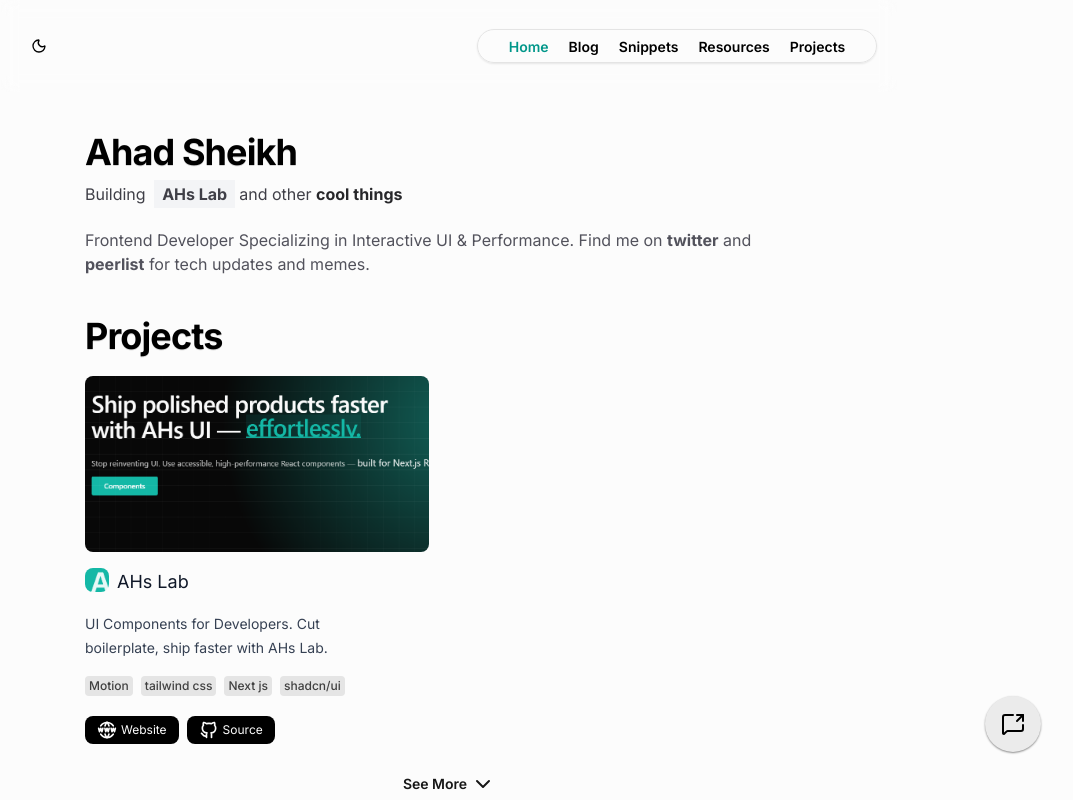
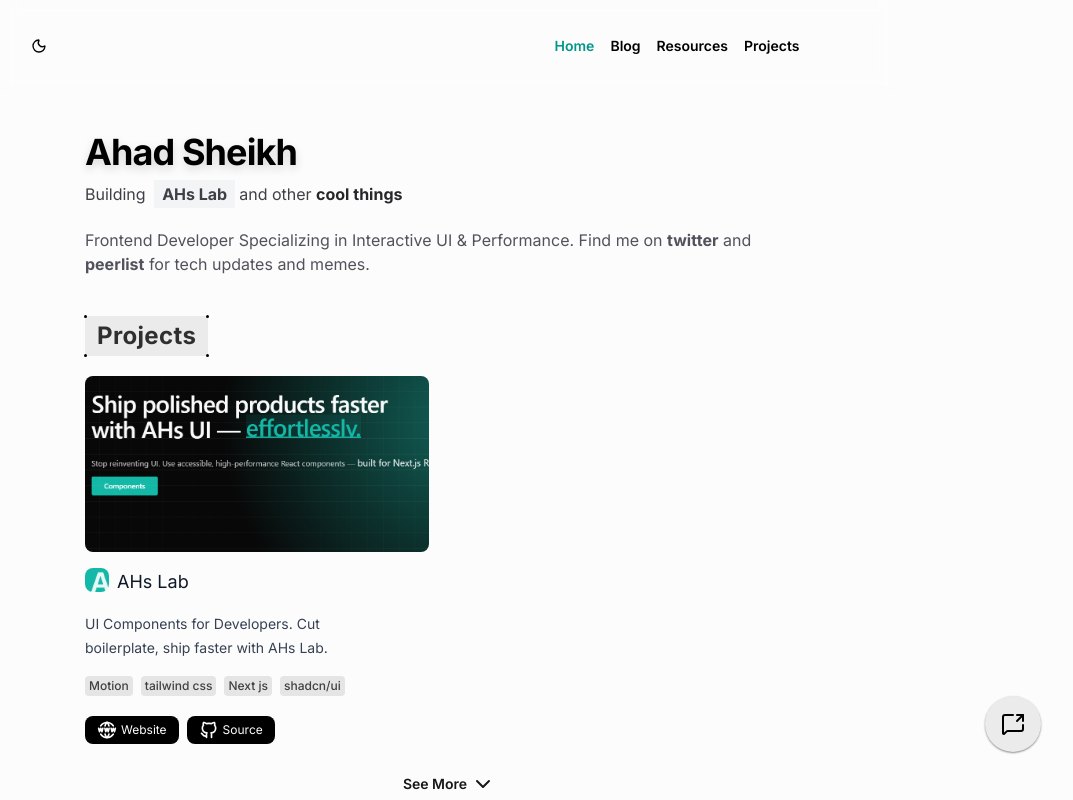
Before and after one commit to ahadsheikh1814/Ahs, a Next.js app: page / in a window 1280 px wide. Shown: the top 800 px of the page, without its empty margins (191-1264 px from the left). Built offline with nearby package versions, Linux system fonts and the light colour scheme.

Commit message:
fix the landing page

```diff
--- a/app/page.tsx
+++ b/app/page.tsx
@@ -5,6 +5,7 @@
 import { Projects } from "@/lib/projects";
 import BlogPreview from "@/components/landing/BlogPreview";
 import SeeMoreBtn from "@/components/elements/SeeMoreBtn";
+import HighLightText from "@/components/elements/HighLightText";
 
 
 
@@ -13,7 +14,11 @@
   return (
     <div className="min-h-screen">
     <Hero/>
-    <H1 className="mt-10">Projects</H1>
+    <div className="mt-10">
+    <HighLightText>
+      <span className="text-2xl text-primary/80 dark:text-primary/90 font-bold px-2">Projects</span>
+    </HighLightText>
+    </div>
     <div className="grid md:grid-cols-2 gap-10 mt-5">
     {Projects.map((itm,idx)=>(
       <ProjectCards key={idx} title={itm.title} description={itm.description} imgUrl={itm.imgUrl} tech={itm.tech} link={itm.link} LandImg={itm.LandImg} GitDir={itm.GitDir}/>
@@ -22,7 +27,11 @@
     <div className="w-full flex justify-center mt-3">
         <SeeMoreBtn link="/projects">See More</SeeMoreBtn>
       </div>
-    <H1 className="mt-10">Blogs</H1>
+      <div className="mt-10">
+    <HighLightText>
+      <span className="text-2xl text-primary/80 dark:text-primary/90 font-bold px-2">Blogs</span>
+    </HighLightText>
+    </div>
     <BlogPreview/>
     </div>
   );
--- a/components/elements/H1.tsx
+++ b/components/elements/H1.tsx
@@ -8,7 +8,7 @@
   children: React.ReactNode;
   className?: string;
 }) => {
-  return <h1 className={cn(className,"font-bold text-3xl md:text-4xl tracking-tight mb-2 text-primary text-shadow-2xs")}>{children}</h1>;
+  return <h1 className={cn(className,"font-bold text-3xl md:text-4xl tracking-tight mb-2 text-primary drop-shadow-lg")}>{children}</h1>;
 };
 
 export default H1;
--- a/components/elements/HighLightText.tsx
+++ b/components/elements/HighLightText.tsx
@@ -2,7 +2,7 @@
 
 const HighLightText = ({ children }: { children: React.ReactNode }) => {
   return (
-    <p className="bg-accent relative w-fit p-1 text-sm tracking-wide">
+    <p className="bg-accent relative w-fit p-1 text-sm font-semibold tracking-wide">
       {children}
       <Dots />
     </p>
--- a/components/landing/BlogPreview.tsx
+++ b/components/landing/BlogPreview.tsx
@@ -8,7 +8,7 @@
 };
 const BlogPreview = async () => {
   const allBlogs = getBlogs();
-  const blogs = (await allBlogs).slice(0, 3); // Limit to max 3 blogs
+  const blogs = (await allBlogs).slice(0, 3);
   return (
     <div>
       <div className="border-accent-foreground/10 bg-accent mt-5 mb-2 flex flex-col gap-10 rounded border p-3">
--- a/components/landing/ProjectCards.tsx
+++ b/components/landing/ProjectCards.tsx
@@ -2,7 +2,7 @@
 import { cn } from "@/lib/utils";
 import { IconBrandGithub, IconWorldWww } from "@tabler/icons-react";
 import Image from "next/image";
-import React from "react";
+import React, { useState } from "react";
 
 const ProjectCards = ({
   title,
@@ -21,16 +21,19 @@
   LandImg: string;
   GitDir?: string;
 }) => {
+  const [isHovered, setHovered] = useState<boolean>(false);
   return (
     <div className="group relative h-full w-full">
       <div
+       onMouseEnter={() => setHovered(true)}
+       onMouseLeave={() => setHovered(false)}
         className={cn(
           "relative flex h-96  flex-col items-start rounded",
           "transition-all duration-100 ease-in-out",
-          // "border-neutral-300 dark:border-neutral-800",
-          // "group-hover:border",
-          "group-hover:shadow-ahs"
         )}
+        style={{
+          boxShadow: isHovered ? 'var(--shadow-ahs)' : 'none'
+        }}
       >
         <div className={cn(
           "h-[50%] w-full overflow-hidden rounded",
--- a/components/layout/Navbar.tsx
+++ b/components/layout/Navbar.tsx
@@ -4,7 +4,7 @@
 import Link from "next/link";
 import { usePathname } from "next/navigation";
 import { cn } from "@/lib/utils";
-import { AnimatePresence, motion } from "motion/react";
+import { AnimatePresence, motion, useMotionValueEvent, useScroll } from "motion/react";
 import { IconMenu2, IconX } from "@tabler/icons-react";
 
 type navLink = {
@@ -21,10 +21,10 @@
     title: "Blog",
     href: "/blog",
   },
-  {
-    title: "Snippets",
-    href: "/snippets",
-  },
+  // {
+  //   title: "Snippets",
+  //   href: "/snippets",
+  // },
   {
     title: "Resources",
     href: "/resources",
@@ -37,25 +37,60 @@
 
 const Navbar = () => {
   const pathname = usePathname();
+  const [isHovered, setHovered] = useState<number | null>(null);
+  const [scrolled, setScroll] = useState<boolean>(false);
+
+  const { scrollY } = useScroll();
+
+  useMotionValueEvent(scrollY, 'change', (latest) => {
+    if (latest > 20) {
+      setScroll(true);
+    } else {
+      setScroll(false);
+    }
+  });
   return (
-    <nav className="mx-auto flex h-23 w-full max-w-4xl items-center justify-between px-5 sticky bg-background/10 z-20 backdrop-blur-sm top-0 ">
+    <motion.nav
+    animate={{
+      height: scrolled ? "64px":""
+    }}
+    transition={{
+      duration: 0.3,
+      ease: 'easeOut',
+    }}
+    className="bg-background/10 sticky top-0 z-20 mx-auto flex h-23 w-full max-w-4xl items-center justify-between px-2 md:px-5 backdrop-blur-sm">
       <ModeToggle />
-      <div className="hidden w-[25rem] items-center justify-center gap-5 rounded-full border-[1px] py-1 shadow-2xs md:flex">
+      <div className="hidden w-[25rem] items-center justify-center rounded-full py-1 md:flex">
         {NavLinks.map((itm, idx) => (
-          <Link className="relative" key={idx} href={itm.href}>
+          <Link
+            className="relative px-2 py-1 text-sm"
+            key={idx}
+            href={itm.href}
+            onMouseEnter={() => setHovered(idx)}
+            onMouseLeave={() => setHovered(null)}
+          >
             <span
               className={cn(
-                "text-sm font-semibold",
-                pathname === itm.href && "text-teal-600",
+                "z-10 text-sm font-semibold",
+                "transition-colors duration-75",
+                pathname === itm.href && "z-10 text-teal-600 hover:text-teal-500",
               )}
             >
               {itm.title}
             </span>
+            {isHovered === idx && (
+              <motion.span
+                layoutId="hovered-span"
+                className={
+                  "bg-accent absolute inset-0 -z-10 h-full w-full rounded-md"
+                }
+              />
+            )}
           </Link>
         ))}
       </div>
       <MobileNav />
-    </nav>
+    </motion.nav>
   );
 };
 
@@ -63,6 +98,7 @@
 
 const MobileNav = () => {
   const [isActive, setActive] = useState<boolean>(false);
+
   return (
     <>
       <div className="-mt-1 flex w-full items-center justify-end gap-3 text-sm md:hidden">
@@ -76,14 +112,12 @@
           )}
         </button>
       </div>
-      <AnimatePresence>
-        {isActive && <Menu />}
-      </AnimatePresence>
+      <AnimatePresence>{isActive && <Menu isActive setActive={setActive} />}</AnimatePresence>
     </>
   );
 };
 
-const Menu = () => {
+const Menu = ({ setActive}:{isActive:boolean, setActive: (value: boolean) => void}) => {
   const pathname = usePathname();
   return (
     <motion.div
@@ -104,11 +138,11 @@
           ease: "easeInOut",
         },
       }}
-      className="fixed left-0 top-0 z-10 w-screen overflow-hidden bg-background px-5 pt-10 text-primary backdrop-blur-sm"
+      className="bg-background text-primary fixed top-0 left-0 z-10 w-screen overflow-hidden px-5 pt-10 backdrop-blur-sm"
     >
       {NavLinks.map((itm, idx) => (
         <div key={idx} className="mt-3">
-          <Link className="relative" href={itm.href}>
+          <Link className="relative" href={itm.href} onClick={() => setActive(false)}>
             <span
               className={cn(
                 "text-xl font-semibold",
```
